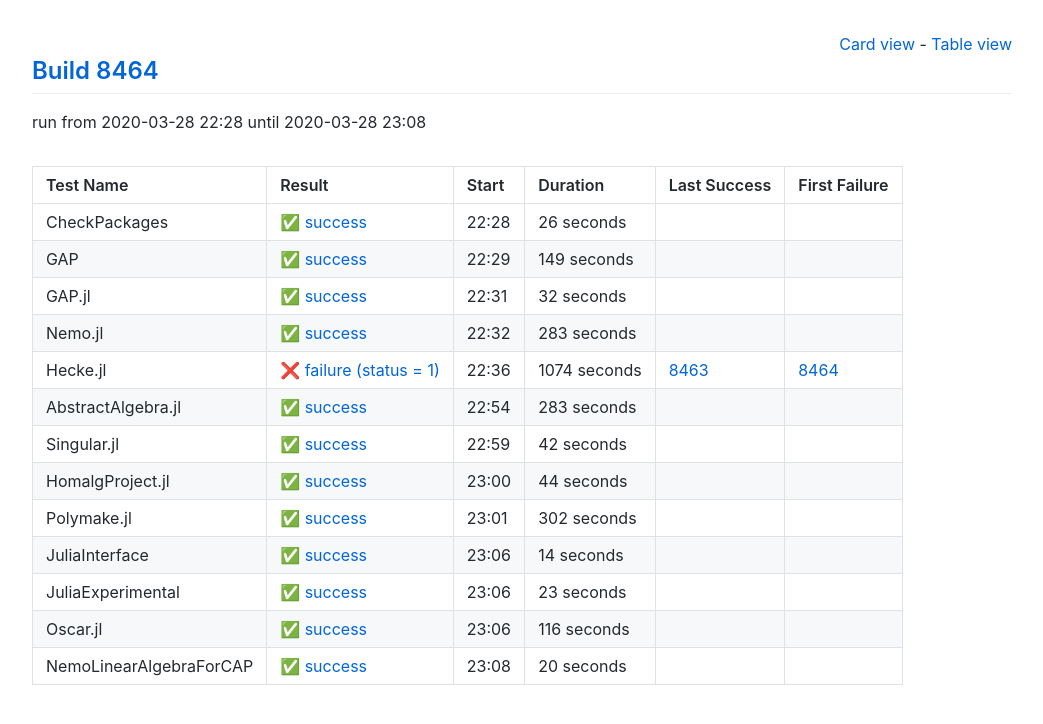
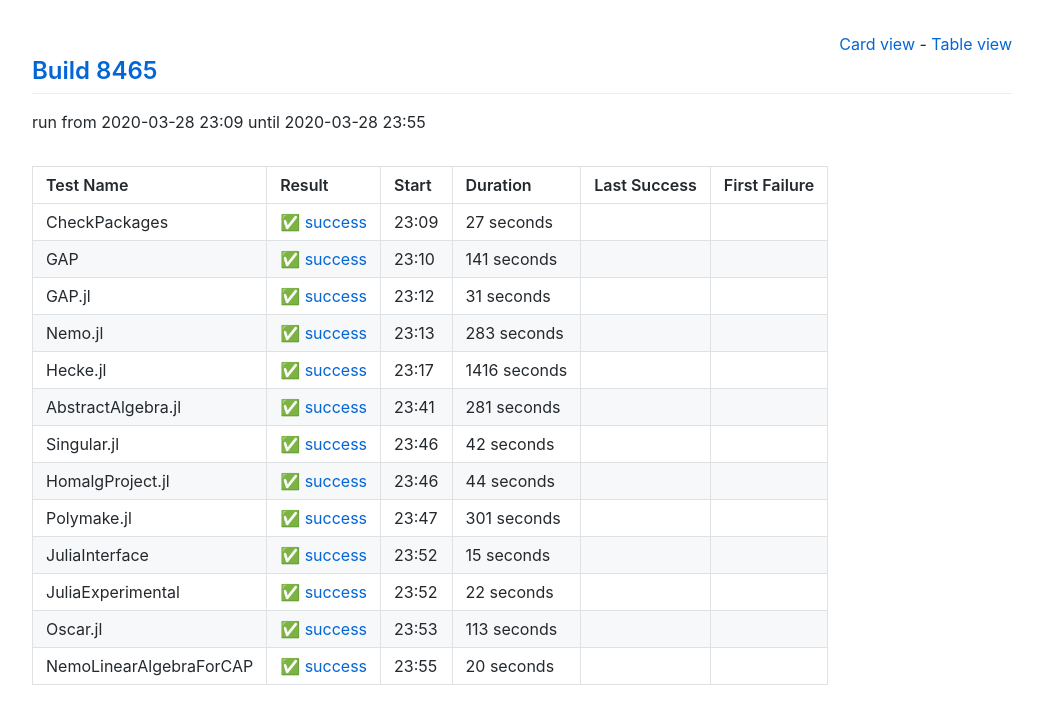
Before and after one commit to oscar-system/oscar-ci-status, a Jekyll site: the page built from table.html, in a window 1280 px wide. Shown: the top 724 px of the page, without its empty margins (118-1161 px from the left). Built offline with Jekyll 4.4.1, drawn with Linux system fonts in a browser that asks for light colours.

Commit message:
Build 8465

```diff
--- a/_data/ci.yml
+++ b/_data/ci.yml
@@ -1,38 +1,38 @@
-build: 8464
-build_url: https://oscarci.mathematik.uni-kl.de/job/oscar/8464/
+build: 8465
+build_url: https://oscarci.mathematik.uni-kl.de/job/oscar/8465/
 job: oscar
 tests:
-- duration: 26
+- duration: 27
   exitcode: 0
   first_failure: false
   first_failure_url: null
   last_success: false
   last_success_url: null
-  log: https://oscarci.mathematik.uni-kl.de/job/oscar/8464/artifact/logs/build-8464/CheckPackages.log
+  log: https://oscarci.mathematik.uni-kl.de/job/oscar/8465/artifact/logs/build-8465/CheckPackages.log
   name: CheckPackages
-  start: 2020-03-28 22:28
+  start: 2020-03-28 23:09
   status: success
   success: true
-- duration: 149
+- duration: 141
   exitcode: 0
   first_failure: false
   first_failure_url: null
   last_success: false
   last_success_url: null
-  log: https://oscarci.mathematik.uni-kl.de/job/oscar/8464/artifact/logs/build-8464/GAP.log
+  log: https://oscarci.mathematik.uni-kl.de/job/oscar/8465/artifact/logs/build-8465/GAP.log
   name: GAP
-  start: 2020-03-28 22:29
+  start: 2020-03-28 23:10
   status: success
   success: true
-- duration: 32
+- duration: 31
   exitcode: 0
   first_failure: false
   first_failure_url: null
   last_success: false
   last_success_url: null
-  log: https://oscarci.mathematik.uni-kl.de/job/oscar/8464/artifact/logs/build-8464/GAP.jl.log
+  log: https://oscarci.mathematik.uni-kl.de/job/oscar/8465/artifact/logs/build-8465/GAP.jl.log
   name: GAP.jl
-  start: 2020-03-28 22:31
+  start: 2020-03-28 23:12
   status: success
   success: true
 - duration: 283
@@ -41,31 +41,31 @@ tests:
   first_failure_url: null
   last_success: false
   last_success_url: null
-  log: https://oscarci.mathematik.uni-kl.de/job/oscar/8464/artifact/logs/build-8464/Nemo.jl.log
+  log: https://oscarci.mathematik.uni-kl.de/job/oscar/8465/artifact/logs/build-8465/Nemo.jl.log
   name: Nemo.jl
-  start: 2020-03-28 22:32
+  start: 2020-03-28 23:13
   status: success
   success: true
-- duration: 1074
-  exitcode: 1
-  first_failure: 8464
-  first_failure_url: https://oscarci.mathematik.uni-kl.de/job/oscar/8464/
-  last_success: 8463
-  last_success_url: https://oscarci.mathematik.uni-kl.de/job/oscar/8463/
-  log: https://oscarci.mathematik.uni-kl.de/job/oscar/8464/artifact/logs/build-8464/Hecke.jl.log
-  name: Hecke.jl
-  start: 2020-03-28 22:36
-  status: failure
-  success: false
-- duration: 283
+- duration: 1416
   exitcode: 0
   first_failure: false
   first_failure_url: null
   last_success: false
   last_success_url: null
-  log: https://oscarci.mathematik.uni-kl.de/job/oscar/8464/artifact/logs/build-8464/AbstractAlgebra.jl.log
+  log: https://oscarci.mathematik.uni-kl.de/job/oscar/8465/artifact/logs/build-8465/Hecke.jl.log
+  name: Hecke.jl
+  start: 2020-03-28 23:17
+  status: success
+  success: true
+- duration: 281
+  exitcode: 0
+  first_failure: false
+  first_failure_url: null
+  last_success: false
+  last_success_url: null
+  log: https://oscarci.mathematik.uni-kl.de/job/oscar/8465/artifact/logs/build-8465/AbstractAlgebra.jl.log
   name: AbstractAlgebra.jl
-  start: 2020-03-28 22:54
+  start: 2020-03-28 23:41
   status: success
   success: true
 - duration: 42
@@ -74,9 +74,9 @@ tests:
   first_failure_url: null
   last_success: false
   last_success_url: null
-  log: https://oscarci.mathematik.uni-kl.de/job/oscar/8464/artifact/logs/build-8464/Singular.jl.log
+  log: https://oscarci.mathematik.uni-kl.de/job/oscar/8465/artifact/logs/build-8465/Singular.jl.log
   name: Singular.jl
-  start: 2020-03-28 22:59
+  start: 2020-03-28 23:46
   status: success
   success: true
 - duration: 44
@@ -85,53 +85,53 @@ tests:
   first_failure_url: null
   last_success: false
   last_success_url: null
-  log: https://oscarci.mathematik.uni-kl.de/job/oscar/8464/artifact/logs/build-8464/HomalgProject.jl.log
+  log: https://oscarci.mathematik.uni-kl.de/job/oscar/8465/artifact/logs/build-8465/HomalgProject.jl.log
   name: HomalgProject.jl
-  start: 2020-03-28 23:00
+  start: 2020-03-28 23:46
   status: success
   success: true
-- duration: 302
+- duration: 301
   exitcode: 0
   first_failure: false
   first_failure_url: null
   last_success: false
   last_success_url: null
-  log: https://oscarci.mathematik.uni-kl.de/job/oscar/8464/artifact/logs/build-8464/Polymake.jl.log
+  log: https://oscarci.mathematik.uni-kl.de/job/oscar/8465/artifact/logs/build-8465/Polymake.jl.log
   name: Polymake.jl
-  start: 2020-03-28 23:01
+  start: 2020-03-28 23:47
   status: success
   success: true
-- duration: 14
+- duration: 15
   exitcode: 0
   first_failure: false
   first_failure_url: null
   last_success: false
   last_success_url: null
-  log: https://oscarci.mathematik.uni-kl.de/job/oscar/8464/artifact/logs/build-8464/JuliaInterface.log
+  log: https://oscarci.mathematik.uni-kl.de/job/oscar/8465/artifact/logs/build-8465/JuliaInterface.log
   name: JuliaInterface
-  start: 2020-03-28 23:06
+  start: 2020-03-28 23:52
   status: success
   success: true
-- duration: 23
+- duration: 22
   exitcode: 0
   first_failure: false
   first_failure_url: null
   last_success: false
   last_success_url: null
-  log: https://oscarci.mathematik.uni-kl.de/job/oscar/8464/artifact/logs/build-8464/JuliaExperimental.log
+  log: https://oscarci.mathematik.uni-kl.de/job/oscar/8465/artifact/logs/build-8465/JuliaExperimental.log
   name: JuliaExperimental
-  start: 2020-03-28 23:06
+  start: 2020-03-28 23:52
   status: success
   success: true
-- duration: 116
+- duration: 113
   exitcode: 0
   first_failure: false
   first_failure_url: null
   last_success: false
   last_success_url: null
-  log: https://oscarci.mathematik.uni-kl.de/job/oscar/8464/artifact/logs/build-8464/Oscar.jl.log
+  log: https://oscarci.mathematik.uni-kl.de/job/oscar/8465/artifact/logs/build-8465/Oscar.jl.log
   name: Oscar.jl
-  start: 2020-03-28 23:06
+  start: 2020-03-28 23:53
   status: success
   success: true
 - duration: 20
@@ -140,8 +140,8 @@ tests:
   first_failure_url: null
   last_success: false
   last_success_url: null
-  log: https://oscarci.mathematik.uni-kl.de/job/oscar/8464/artifact/logs/build-8464/NemoLinearAlgebraForCAP.log
+  log: https://oscarci.mathematik.uni-kl.de/job/oscar/8465/artifact/logs/build-8465/NemoLinearAlgebraForCAP.log
   name: NemoLinearAlgebraForCAP
-  start: 2020-03-28 23:08
+  start: 2020-03-28 23:55
   status: success
   success: true
```
Also changed, not shown: README.md.
